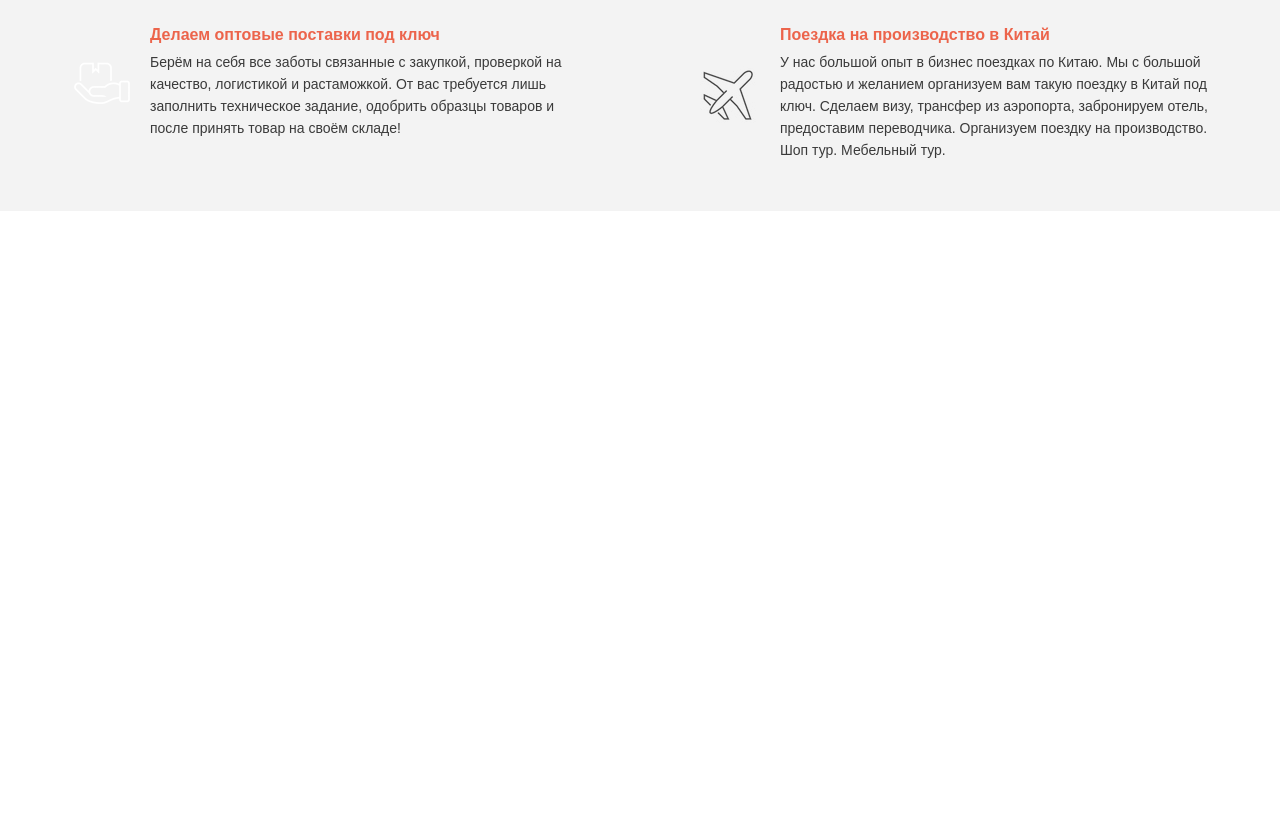
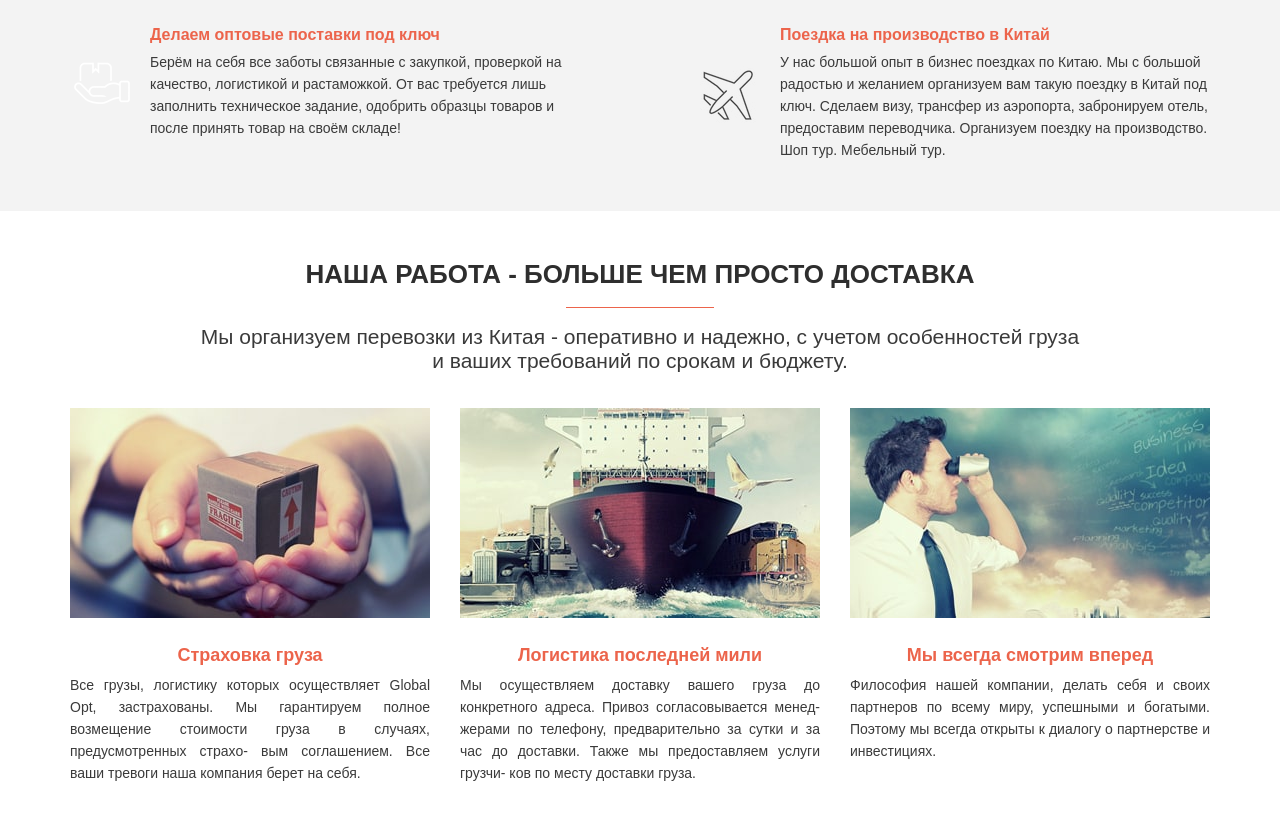
Before and after one commit to ArtemBakhmatov/Global-Opt, a plain HTML site: page src/index.html in a window 1280 px wide. Shown: the part 1093-1932 px from the top of the page. Before the commit the page ends 1304 px from the top, so only its background shows below. Drawn offline with Linux system fonts and the light colour scheme; files whose address does not match are found by name.

Commit message:
Вёрстка третьего экрана

```diff
--- a/src/index.html
+++ b/src/index.html
@@ -259,6 +259,55 @@
             </div>
         </div>
     </section>
+
+    <section class="work">
+        <div class="container">
+            <h2 class="subtitle">Наша работа - больше чем просто доставка</h2>
+            <div class="divider"></div>
+            <div class="descr work__descr">
+                Мы организуем перевозки из Китая - оперативно и надежно, с учетом особенностей груза
+                и ваших требований по срокам и бюджету.
+            </div>
+
+            <div class="work__wrapper">
+                <div class="work__block">
+                    <div class="work__block_img">
+                        <img src="img/our_work/belay.jpg" alt="belay">
+                    </div>
+                    <div class="work__block_title">
+                        Страховка груза
+                    </div>
+                    <div class="work__block_text">
+                        Все грузы, логистику которых осуществляет Global Opt, застрахованы. Мы гарантируем полное возмещение стоимости груза в случаях, предусмотренных страхо- вым соглашением. Все ваши тревоги наша компания берет на себя.
+                    </div>
+                </div>
+
+                <div class="work__block">
+                    <div class="work__block_img">
+                        <img src="img/our_work/logistics.jpg" alt="logistics">
+                    </div>
+                    <div class="work__block_title">
+                        Логистика последней мили
+                    </div>
+                    <div class="work__block_text">
+                        Мы осуществляем доставку вашего груза до конкретного адреса. Привоз согласовывается менед- жерами по телефону, предварительно за сутки и за час до доставки. Также мы предоставляем услуги грузчи- ков по месту доставки груза.
+                    </div>
+                </div>
+
+                <div class="work__block">
+                    <div class="work__block_img">
+                        <img src="img/our_work/forward.jpg" alt="forward">
+                    </div>
+                    <div class="work__block_title">
+                        Мы всегда смотрим вперед
+                    </div>
+                    <div class="work__block_text">
+                        Философия нашей компании, делать себя и своих партнеров по всему миру, успешными и богатыми. Поэтому мы всегда открыты к диалогу о партнерстве и инвестициях.
+                    </div>
+                </div>
+            </div>
+        </div>
+    </section>
     <script src="js/script.js"></script>
 </body>
 </html>
--- a/src/sass/blocks/_titles.scss
+++ b/src/sass/blocks/_titles.scss
@@ -22,5 +22,5 @@
     font-weight: 300;
     line-height: 21px;
     text-align: center;
-    color: #2e2e2e;
+    color: #3a3a3a;
 }
--- /dev/null
+++ b/src/sass/blocks/_work.scss
@@ -0,0 +1,38 @@
+.work {
+    min-height: 620px;
+    padding: 50px 0 55px 0;
+    &__descr {
+        line-height: 24px;
+        width: 880px;
+        margin: 0 auto;
+    }
+    &__wrapper {
+        margin-top: 35px;
+        display: flex;
+        justify-content: space-between;
+    }
+    &__block {
+        width: 360px;
+        &_img {
+            img {
+                width: 100%;
+            }
+        }
+        &_title {
+            margin-top: 28px;
+            font-size: 18px;
+            line-height: 18px;
+            font-weight: bold;
+            text-align: center;
+            color: $main_color_1;
+        }
+        &_text {
+            margin-top: 10px;
+            font-size: 14px;
+            font-weight: 300;
+            line-height: 22px;
+            text-align: justify;
+            color: #3a3a3a;
+        }
+    }
+}
--- a/src/sass/style.scss
+++ b/src/sass/style.scss
@@ -16,10 +16,18 @@
     margin: 0 auto;
 }
 
+.divider {
+    margin: 20px auto 17px auto;
+    width: 148px;
+    height: 1px;
+    background-color: $main_color_1;
+}
+
 @import "blocks/titles";
 @import "blocks/buttons";
 @import "blocks/promo";
 @import "blocks/header";
 @import "blocks/advantages";
+@import "blocks/work";
 
 @import "blocks/media";
```
Also changed, not shown: src/css/style.css, 1 other file.
